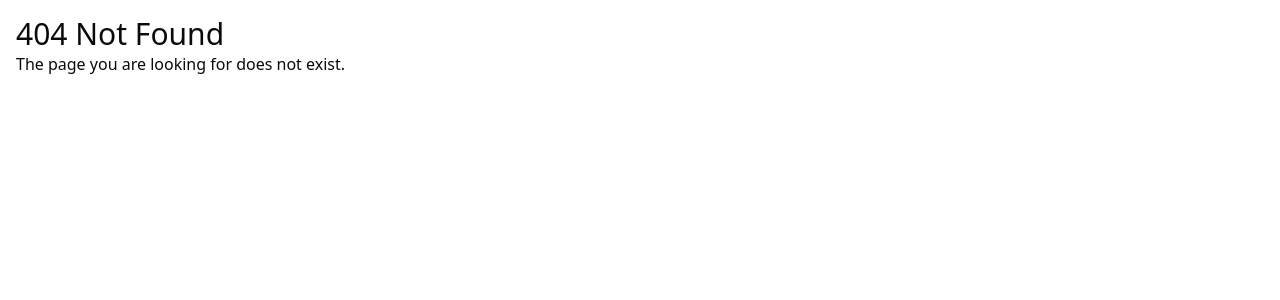
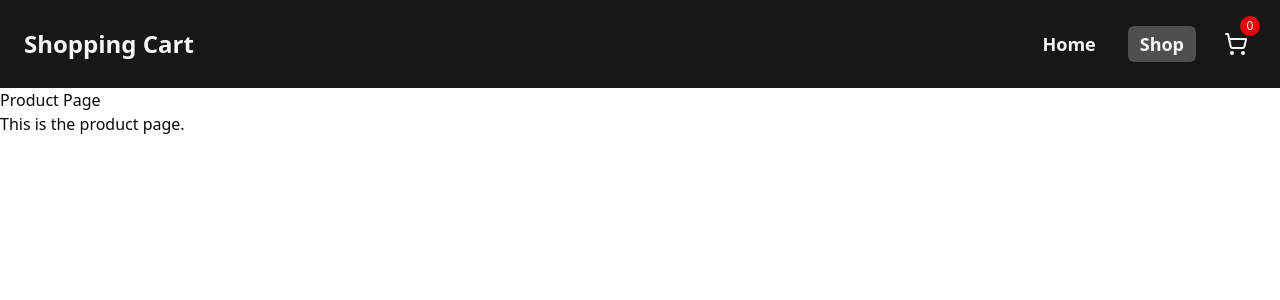
Before and after one commit to ASH-WIN-10/shopping-cart-react, a React (Vite) app: page /shop/product/1 in a window 1280 px wide. Before the commit this address had no page. Shown: the top 300 px of the page. Built offline with nearby package versions, Linux system fonts and the light colour scheme; no server answers.

Commit message:
setup for individual product page within the shop page

```diff
--- a/src/pages/shop/ProductCard.tsx
+++ b/src/pages/shop/ProductCard.tsx
@@ -5,6 +5,7 @@ import { Product } from "./useFetchProducts";
 import { Button } from "@/components/ui/button";
 import { toast } from "sonner";
 import { Link, useOutletContext } from "react-router-dom";
+import { ShopContext } from "./Shop";
 
 function AddToCartButton({
     productId,
@@ -13,16 +14,13 @@ function AddToCartButton({
     productId: number;
     products: Product[];
 }) {
-    const [cartItems, updateCartItems] =
-        useOutletContext<
-            [Product[], React.Dispatch<React.SetStateAction<Product[]>>]
-        >();
+    const [, { cartItems, updateCartItems }] = useOutletContext<ShopContext>();
 
     function getProduct(id: number): Product | undefined {
         return products.find((product) => product.id === id);
     }
 
-    function handleCartButton() {
+    function handleAddToCartButton() {
         const product = getProduct(productId);
 
         if (cartItems.some((item) => item.id === productId))
@@ -40,7 +38,7 @@ function AddToCartButton({
             </Button>
         );
 
-    return <Button onClick={handleCartButton}>Add to Cart</Button>;
+    return <Button onClick={handleAddToCartButton}>Add to Cart</Button>;
 }
 
 function ProductCard({
--- /dev/null
+++ b/src/pages/shop/Products.tsx
@@ -0,0 +1,38 @@
+import ProductCard from "./ProductCard";
+import { LoaderCircle } from "lucide-react";
+import Error from "../misc/Error";
+import { useOutletContext } from "react-router-dom";
+import { ShopContext } from "./Shop";
+
+function Products() {
+    const [{ products, loading, error }] = useOutletContext<ShopContext>();
+
+    if (loading) {
+        return (
+            <div className="flex h-screen items-center justify-center">
+                <LoaderCircle size={64} className="text-primary animate-spin" />
+            </div>
+        );
+    }
+
+    if (error || products.length === 0) {
+        console.error(error);
+        return <Error />;
+    }
+
+    return (
+        <div className="container mx-auto p-10">
+            <div className="grid grid-cols-1 gap-6 sm:grid-cols-2 lg:grid-cols-3">
+                {products.map((product) => (
+                    <ProductCard
+                        key={product.id}
+                        product={product}
+                        products={products}
+                    />
+                ))}
+            </div>
+        </div>
+    );
+}
+
+export default Products;
--- a/src/pages/shop/Shop.tsx
+++ b/src/pages/shop/Shop.tsx
@@ -1,37 +1,31 @@
-import ProductCard from "./ProductCard";
-import { LoaderCircle } from "lucide-react";
-import useFetchProducts from "./useFetchProducts";
-import Error from "../misc/Error";
+import { Outlet, useOutletContext } from "react-router-dom";
+import useFetchProducts, { Product } from "./useFetchProducts";
+
+export type ShopContext = [
+    {
+        products: Product[];
+        loading: boolean;
+        error: string | null;
+    },
+    {
+        cartItems: Product[];
+        updateCartItems: React.Dispatch<React.SetStateAction<Product[]>>;
+    },
+];
 
 function Shop() {
+    const [cartItems, updateCartItems] =
+        useOutletContext<
+            [Product[], React.Dispatch<React.SetStateAction<Product[]>>]
+        >();
     const { products, loading, error } = useFetchProducts();
 
-    if (loading) {
-        return (
-            <div className="flex h-screen items-center justify-center">
-                <LoaderCircle size={64} className="text-primary animate-spin" />
-            </div>
-        );
-    }
+    const context: ShopContext = [
+        { products, loading, error },
+        { cartItems, updateCartItems },
+    ];
 
-    if (error || products.length === 0) {
-        console.error(error);
-        return <Error />;
-    }
-
-    return (
-        <div className="container mx-auto p-10">
-            <div className="grid grid-cols-1 gap-6 sm:grid-cols-2 lg:grid-cols-3">
-                {products.map((product) => (
-                    <ProductCard
-                        key={product.id}
-                        product={product}
-                        products={products}
-                    />
-                ))}
-            </div>
-        </div>
-    );
+    return <Outlet context={context} />;
 }
 
 export default Shop;
--- /dev/null
+++ b/src/pages/shop/product/ProductPage.tsx
@@ -0,0 +1,10 @@
+function ProductPage() {
+    return (
+        <div>
+            <h1>Product Page</h1>
+            <p>This is the product page.</p>
+        </div>
+    );
+}
+
+export default ProductPage;
--- a/src/routes.tsx
+++ b/src/routes.tsx
@@ -4,6 +4,8 @@ import Home from "./pages/home/Home";
 import NotFound from "./pages/misc/NotFound";
 import Shop from "./pages/shop/Shop";
 import Cart from "./pages/cart/Cart";
+import ProductPage from "./pages/shop/product/ProductPage";
+import Products from "./pages/shop/Products";
 
 const routes: RouteObject[] = [
     {
@@ -18,6 +20,16 @@ const routes: RouteObject[] = [
             {
                 path: "shop",
                 element: <Shop />,
+                children: [
+                    {
+                        index: true,
+                        element: <Products />,
+                    },
+                    {
+                        path: "product/:productId",
+                        element: <ProductPage />,
+                    },
+                ],
             },
             {
                 path: "cart",
```
